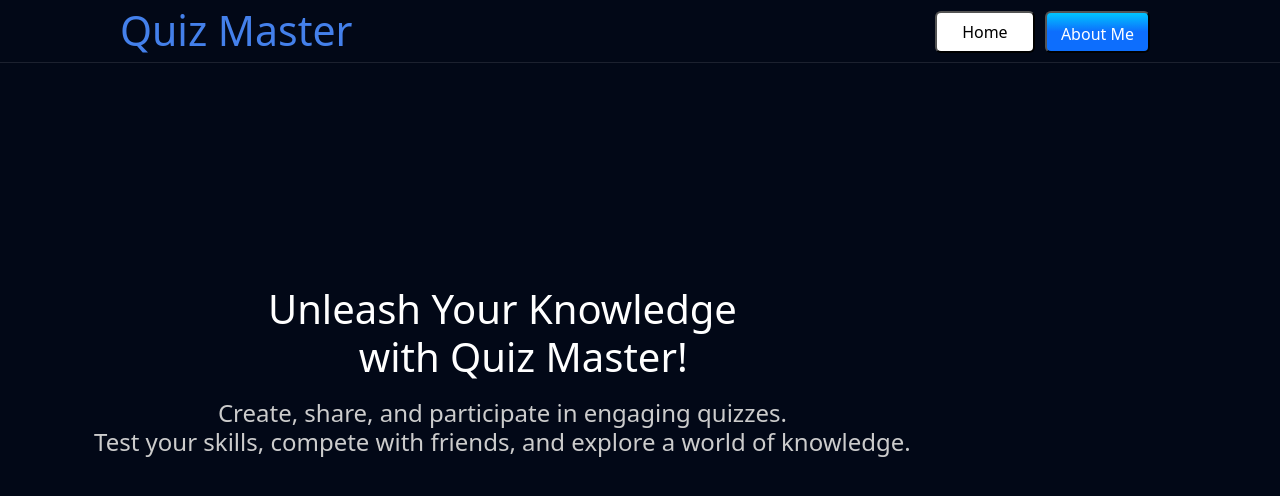
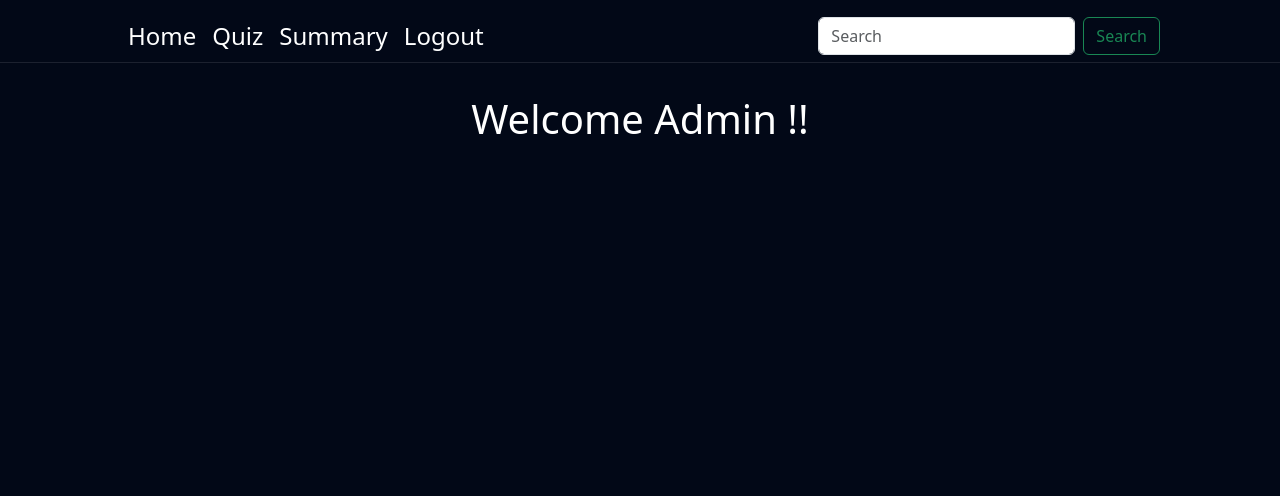
Before and after one commit to 24f2004213/Quiz-Master-V1, a Flask app: page /home in a window 1280 px wide. Shown: the top 496 px of the page. Run offline with Flask 3, Linux system fonts and the light colour scheme.

Commit message:
Updated the admin dashboard with navbar functionality

```diff
--- a/controller/routes.py
+++ b/controller/routes.py
@@ -9,3 +9,6 @@ def index():
 @app.route('/home')
 def home():
     return render_template('home.html')
+@app.route('/user_dashboard')
+def user_dashboard():
+    return render_template('user_dashboard.html')
--- a/templates/home.html
+++ b/templates/home.html
@@ -13,17 +13,17 @@
     <link rel="stylesheet" href="{{ url_for('static', filename='styles.css') }}">
     {% endblock %}
     <style>
-        .container{
+        .container {
             display: flex;
             gap: 100px;
         }
+
         .heading-sec {
-            padding-top: 270px;
+            padding-top:5px;
             display: flex;
             justify-content: center;
-            flex-direction: column;
             align-items: center;
-            height: 60vh;
+            height: 30vh;
             color: white;
             font-size: 50px;
             font-weight: 800;
@@ -31,48 +31,21 @@
             backdrop-filter: blur(10px);
             text-align: center;
         }
-
-        .subheading{
-            margin-top: 10px;
-            font-size: 24px;
-            font-weight: 400;
-            color: #cccccc;
-        }
-        /* .login-btn{
-            font-size: 22px;
-            background-image: linear-gradient(to top, #0d6efd  51%, #00c6ff  100%);
-            color: white;
-            border-radius: 5px;
-            padding-left: 15px;
-            padding-right: 15px;
-        }
-        .signup-btn{
-            font-size: 22px;
-            background-color: white;
-            border-radius: 5px;
-            padding-left: 15px;
-            padding-right: 15px;
-        } */
     </style>
 
 </head>
 
 <body>
     <!--navigation bar-->
-    {% include 'navbar.html' %}
+    {% include 'navbar1.html' %}
     <div class="background">
         <div class="container text-center text-white position-relative">
             <script src="https://cdn.jsdelivr.net/npm/bootstrap@5.3.3/dist/js/bootstrap.bundle.min.js"
                 integrity="sha384-YvpcrYf0tY3lHB60NNkmXc5s9fDVZLESaAA55NDzOxhy9GkcIdslK1eN7N6jIeHz"
                 crossorigin="anonymous"></script>
-
-<div class="container">
-            <div class="heading-sec">
-                <h1>Unleash Your Knowledge <br>&nbsp &nbsp with Quiz Master!</h1>
-                <h2 class="subheading">Create, share, and participate in engaging quizzes.<br>
-                    Test your skills, compete with friends, and explore a world of knowledge.</h2>
-            </div>
         </div>
+        <div class="heading-sec">
+            <h1>Welcome Admin !!</h1>
     </div>
 </body>
 
--- /dev/null
+++ b/templates/navbar1.html
@@ -0,0 +1,24 @@
+<nav class="navbar navbar-expand-lg fixed-top" style="padding: 0 108px; margin-top: 10px; margin-bottom: 15px;">
+    <div class="container-fluid">
+      <div class="collapse navbar-collapse" id="navbarSupportedContent">
+        <ul class="navbar-nav me-auto mb-2 mb-lg-0">
+          <li class="nav-item">
+            <a class="nav-link active" aria-current="page" href="#" style="font-size: x-large;">Home</a>
+          </li>
+          <li class="nav-item">
+            <a class="nav-link" href="#" style="font-size: x-large;">Quiz</a>
+          </li>
+          <li class="nav-item">
+            <a class="nav-link" href="#" style="font-size: x-large;">Summary</a>
+          </li>
+          <li class="nav-item">
+            <a class="nav-link" href="#" style="font-size: x-large;">Logout</a>
+          </li>
+        </ul>
+        <form class="d-flex" role="search">
+          <input class="form-control me-2" type="search" placeholder="Search" aria-label="Search">
+          <button class="btn btn-outline-success" type="submit">Search</button>
+        </form>
+      </div>
+    </div>
+  </nav>
```
Also changed, not shown: controller/auth_routes.py (+8 -2 lines), templates/user_dashboard.html (added, +11 -0 lines).
